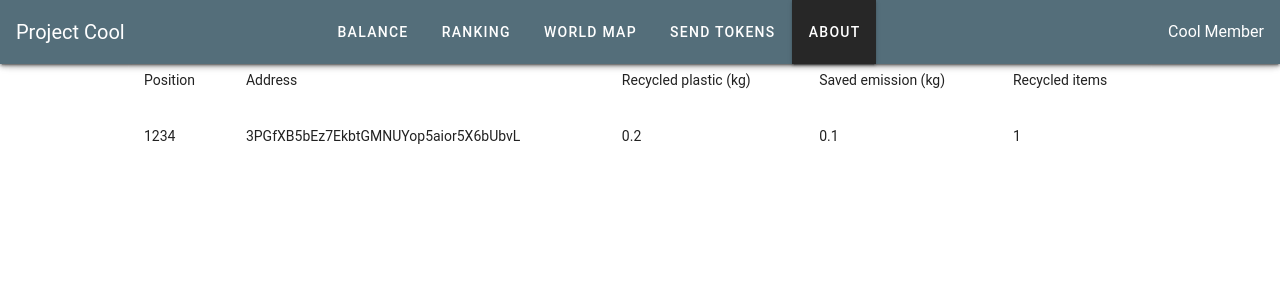
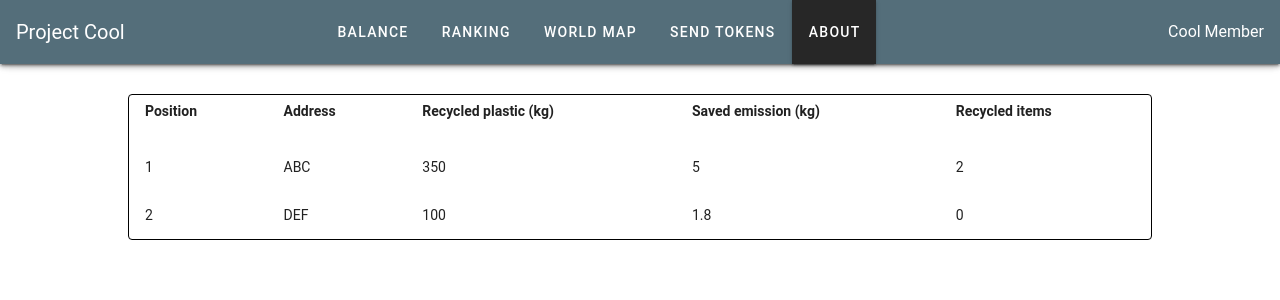
Before and after one commit to NicoleKuong/Team-cool-project, a Vue app in the folder project-cool/: page /rankings in a window 1280 px wide. Shown: the top 300 px of the page. Built offline with nearby package versions, Linux system fonts and the light colour scheme; the HTML template or start-up script is replaced by a standard one.

Commit message:
add functions

```diff
--- a/project-cool/src/components/Rankings.vue
+++ b/project-cool/src/components/Rankings.vue
@@ -1,7 +1,7 @@
 <template>
-  <v-simple-table>
+  <v-simple-table class="ranking_table">
     <template v-slot:default>
-      <thead>
+      <thead class="ranking_heading">
         <tr>
           <td><p>Position</p></td>
           <td><p>Address</p></td>
@@ -10,26 +10,16 @@
           <td><p>Recycled items</p></td>
         </tr>
       </thead>
-      <tbody>
+      <tbody v-for="user in users" :key="user.address">
         <tr>
-          <td>1234</td>
-          <td>{{ userAddress }}</td>
-          <td>0.2</td>
-          <td>0.1</td>
-          <td>1</td>
-        </tr>
-      </tbody>
-      <tbody v-for="position in balances" :key="position">
-        <tr>
-          <td>{{ balances.indexOf(position) + 1 }}</td>
-          <td>{{ position.address }}</td>
-          <td>{{ position.totalWeight }}</td>
-          <td>{{ position.totalEmissionSaved }}</td>
-          <td>{{ position.visitedBins }}</td>
+          <td>{{ users.indexOf(user) + 1 }}</td>
+          <td>{{ user.address }}</td>
+          <td>{{ getTotalWeight(user.userId) }}</td>
+          <td>{{ getTotalEmissionSaved(user.userId) }}</td>
+          <td>{{ getTotalVistedBins(user.userId) }}</td>
         </tr>
       </tbody>
     </template>
-    {{ createBalanceArray()[0] }}
   </v-simple-table>
 </template>
 
@@ -44,84 +34,76 @@ export default {
       transactionData: transactionData.transactions,
       recyclingHistoryData: recyclingHistoryData.recyclingHistory,
       userAddress: "3PGfXB5bEz7EkbtGMNUYop5aior5X6bUbvL",
-      ranking: [
+      users: [
         {
-          address: "User1",
-          totalEmissionSaved: 3.6,
-          totalWeight: 0.1,
+          userId: "User1",
+          address: "ABC",
           recycleCounter: 2,
         },
         {
-          address: "User2",
-          totalEmissionSaved: 1.8,
-          totalWeight: 0.1,
+          userId: "User2",
+          address: "DEF",
           recycleCounter: 1,
         },
       ],
     };
   },
-  computed: {
-    getTotals() {
-      console.log(this.createBalanceArray());
-      return "bye";
+  methods: {
+    getTotalEmissionSaved(userId) {
+      let totalEmissionSaved = 0;
+      const findHistoryForUser = this.recyclingHistoryData.filter(
+        (eachData) => eachData.receiver === userId
+      );
+      if (findHistoryForUser.length > 1) {
+        totalEmissionSaved = findHistoryForUser.reduce((a, b) => {
+          return a.emissionSaved + b.emissionSaved;
+        });
+      } else {
+        totalEmissionSaved = findHistoryForUser[0].emissionSaved;
+      }
+      return totalEmissionSaved;
     },
-  },
-  methods: {
-    createBalanceArray() {
-      const emissionSaved = this.recyclingHistoryData.reduce((a, b) => {
-        return a.emissionSaved + b.emissionSaved;
-      });
-
-      const weight = this.recyclingHistoryData.reduce((a, b) => {
-        return a.weight + b.weight;
-      });
-
-      console.log(weight);
-      console.log(emissionSaved);
-      return "Hello";
-      // for (let i = 0; i < this.recyclingHistoryData.length; i++) {
-
-      //     const { bin, weight, txIds, emissionSaved } = this.recyclingHistoryData[
-      //       i
-      //     ];
-
-      //     let totalWeight = 0;
-      //     let totalEmissionSaved = 0;
-      //     let recycleCounter = [];
-
-      //     let address = this.transactionData[txIds[0]].recipient;
-
-      //     //TODO get the totalWeight and totalEmissionSaved
-
-      //     totalWeight = weight / 1000; // devide weight by 1000 to get from grams to kilograms
-      //     totalEmissionSaved += emissionSaved;
-      //     recycleCounter.push(bin);
-
-      //     rankings.push({
-      //       address,
-      //       totalWeight,
-      //       totalEmissionSaved,
-      //       recycleCounter: recycleCounter.length,
-      //     });
-
-      //     this.balances.push({
-      //       address,
-      //       totalWeight,
-      //       totalEmissionSaved,
-      //       recycleCounter: recycleCounter.length,
-      //     });
-      //   }
-      //   console.log(this.balances);
-      //   console.log(rankings);
-      //   return rankings;
+    getTotalWeight(userId) {
+      let totalWeight = 0;
+      const findHistoryForUser = this.recyclingHistoryData.filter(
+        (eachData) => eachData.receiver === userId
+      );
+      if (findHistoryForUser.length > 1) {
+        totalWeight = findHistoryForUser.reduce((a, b) => {
+          return a.weight + b.weight;
+        });
+      } else {
+        totalWeight = findHistoryForUser[0].weight;
+      }
+      return totalWeight;
+    },
+    getTotalVistedBins(userId) {
+      let totalBins = 0;
+      const findHistoryForUser = this.recyclingHistoryData.filter(
+        (eachData) => eachData.receiver === userId
+      );
+      if (findHistoryForUser.length > 1) {
+        totalBins = findHistoryForUser.reduce((a, b) => {
+          return a.bin + b.bin;
+        });
+      } else {
+        totalBins = findHistoryForUser[0].bin;
+      }
+      return totalBins;
     },
   },
 };
 </script>
 
-<style scoped>
-.v-data-table {
-  width: 80%;
-  margin: auto;
+<style scoped lang="scss">
+.ranking {
+  &_table {
+    width: 80%;
+    margin: 30px auto;
+    border: 1px solid black;
+  }
+  &_heading {
+    font-weight: bold;
+  }
 }
 </style>
--- a/project-cool/src/data/recyclingHistoryData.json
+++ b/project-cool/src/data/recyclingHistoryData.json
@@ -3,39 +3,27 @@
     {
       "timestamp": 1605098617565,
       "plasticType": 0,
-            "dimensions": [
-                10,
-                10,
-                21
-            ],
+      "dimensions": [10, 10, 21],
       "density": 3,
-            "weight": 100,
-            "emissionSaved": 1.8,
+      "weight": 150,
+      "emissionSaved": 3,
       "bin": 1,
       "receiver": "User1"
     },
     {
       "timestamp": 1605098617565,
       "plasticType": 0,
-            "dimensions": [
-                10,
-                10,
-                21
-            ],
+      "dimensions": [10, 10, 21],
       "density": 3,
-            "weight": 100,
-            "emissionSaved": 1.8,
+      "weight": 200,
+      "emissionSaved": 2,
       "bin": 1,
       "receiver": "User1"
     },
     {
       "timestamp": 1605098619565,
       "plasticType": 2,
-            "dimensions": [
-                10,
-                10,
-                21
-            ],
+      "dimensions": [10, 10, 21],
       "density": 3,
       "weight": 100,
       "emissionSaved": 1.8,
```
Lines whose indentation alone changed are shown as unchanged.
